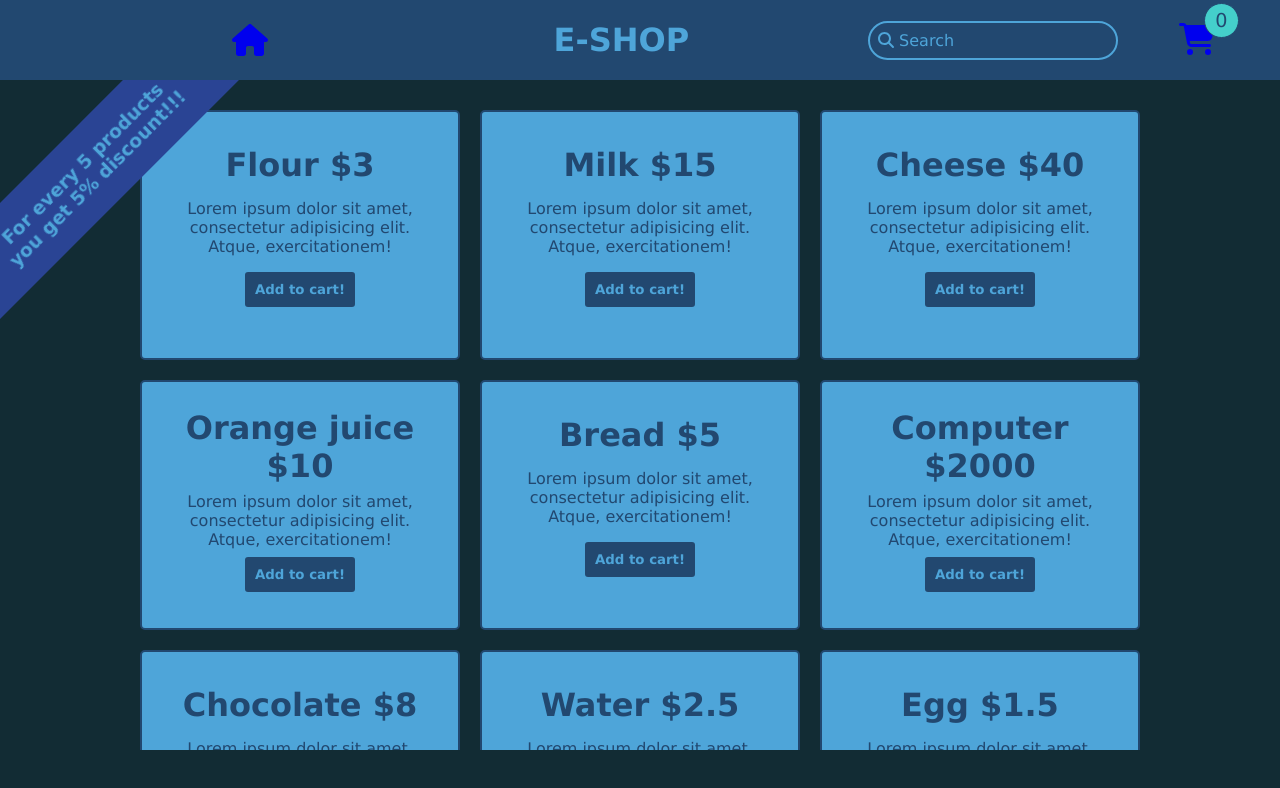
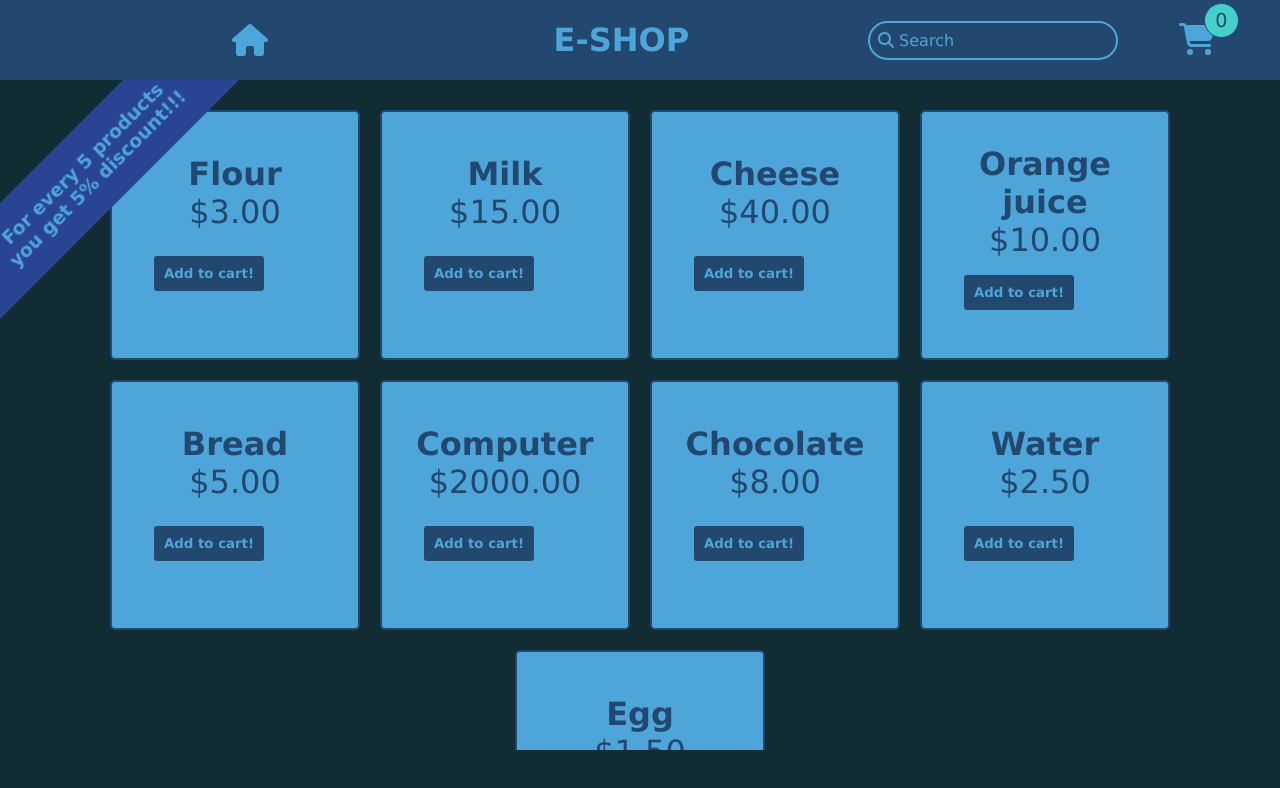
Before and after one commit to Kex027/eshop, a React (Create React App) app in the folder app/: page / in a window 1280 px wide. Shown: the top 788 px of the page. Built offline with nearby package versions, Linux system fonts and the light colour scheme.

Commit message:
Improved nesting routes Price is displayed with two decimal places Created product site with all info

```diff
--- a/app/src/App.css
+++ b/app/src/App.css
@@ -5,3 +5,12 @@
   flex-direction: column;
   height: 100vh;
 }
+
+a {
+  cursor: pointer;
+  color: #4ea5d9;
+}
+
+a:active {
+  color: #44cfcb;
+}
--- a/app/src/App.js
+++ b/app/src/App.js
@@ -5,16 +5,18 @@ import Header from "./features/header/Header";
 import { BrowserRouter, Route, Routes } from "react-router-dom";
 import Cart from "./features/cart/Cart";
 import Page404 from "./Page404";
-import Banner from "./features/banner/Banner";
+import Product from "./features/shop/product/Product";
 
 function App() {
   return (
     <div className="App">
       <BrowserRouter>
         <Header />
-        <Banner />
         <Routes>
-          <Route path="/" element={<Shop />} />
+          <Route path="/">
+            <Route index element={<Shop />} />
+            <Route path=":id" element={<Product />} />
+          </Route>
           <Route path="/cart" element={<Cart />} />
           <Route path="*" element={<Page404 />} />
         </Routes>
--- a/app/src/features/cart/Cart.jsx
+++ b/app/src/features/cart/Cart.jsx
@@ -6,7 +6,7 @@ import Button from "../../components/button/Button";
 
 const Cart = () => {
   const cart = useSelector(getCart);
-  const { discount, quantityToDiscount } = useSelector(getDiscount);
+  const { discount, itemsToDiscount } = useSelector(getDiscount);
   const dispatch = useDispatch();
   let allItemsCost = 0;
   const sortedCart = cart.reduce((acc, item) => {
@@ -38,17 +38,14 @@ const Cart = () => {
             const sum = Math.round(
               quantity *
                 price *
-                Math.pow(
-                  1 - discount,
-                  Math.floor(quantity / quantityToDiscount)
-                )
+                Math.pow(1 - discount, Math.floor(quantity / itemsToDiscount))
             );
             allItemsCost += sum;
             return (
               <>
                 <span>{quantity}</span>{" "}
                 <span>
-                  {name} (${price}){" "}
+                  {name} (${price.toFixed(2)}){" "}
                   <Button
                     text="X"
                     color="#4EA5D9"
@@ -58,18 +55,21 @@ const Cart = () => {
                     }}
                   />
                 </span>{" "}
-                {quantity >= quantityToDiscount ? (
+                {quantity >= itemsToDiscount ? (
                   <span>
-                    <s>${quantity * price}</s> ${sum}
+                    <s className={style.oldPrice}>
+                      ${(quantity * price).toFixed(2)}
+                    </s>{" "}
+                    ${sum}
                   </span>
                 ) : (
-                  <span>${quantity * price}</span>
+                  <span>${(quantity * price).toFixed(2)}</span>
                 )}
               </>
             );
           })}
           <span className={`${style.heading} ${style.lastRow}`}>
-            Everything costs: ${allItemsCost}
+            Everything costs: ${allItemsCost.toFixed(2)}
           </span>
         </div>
       )}
--- a/app/src/features/cart/cart.module.scss
+++ b/app/src/features/cart/cart.module.scss
@@ -23,6 +23,10 @@
     .lastRow {
       grid-column: 1 / span 3;
     }
+
+    .oldPrice {
+      opacity: 0.5;
+    }
   }
   &::-webkit-scrollbar {
     width: 0.5em;
--- a/app/src/features/header/Header.jsx
+++ b/app/src/features/header/Header.jsx
@@ -14,7 +14,7 @@ const Header = () => {
     <div className={style.container}>
       <div className={`${style.display} ${style.content}`}>
         <Link to={`/`} className={`${style.item} ${style.icon}`}>
-          <FontAwesomeIcon icon={faHouse} className={style.pointer} />
+          <FontAwesomeIcon icon={faHouse} />
         </Link>
         <div className={style.item}>
           <h1>E-SHOP</h1>
@@ -27,7 +27,7 @@ const Header = () => {
             {cartLength > 9 ? "9+" : cartLength}
           </span>
           <Link to={`/cart`}>
-            <FontAwesomeIcon icon={faCartShopping} className={style.pointer} />
+            <FontAwesomeIcon icon={faCartShopping} />
           </Link>
         </div>
       </div>
--- a/app/src/features/header/header.module.scss
+++ b/app/src/features/header/header.module.scss
@@ -35,10 +35,6 @@
       }
     }
 
-    .pointer {
-      cursor: pointer;
-    }
-
     .icon {
       font-size: 2em;
     }
--- a/app/src/features/shop/Shop.jsx
+++ b/app/src/features/shop/Shop.jsx
@@ -4,9 +4,7 @@ import style from "./shop.module.scss";
 import { useSelector } from "react-redux";
 import { getAllProducts, getQuery } from "./shopSlice";
 import "react-toastify/dist/ReactToastify.css";
-
-//TODO
-// info o discount
+import Banner from "../banner/Banner";
 
 const Shop = () => {
   const products = useSelector(getAllProducts);
@@ -21,6 +19,8 @@ const Shop = () => {
 
   return (
     <div className={`${style.container}  ${style.display}`}>
+      <Banner />
+
       {getFilteredItems().map((product) => (
         <ShopItem key={product.id} product={product} />
       ))}
--- /dev/null
+++ b/app/src/features/shop/product/Product.jsx
@@ -0,0 +1,23 @@
+import React from "react";
+import { useParams } from "react-router-dom";
+import { useSelector } from "react-redux";
+import { getProductFromCart } from "../shopSlice";
+
+//TODO
+// css to product
+// rating products
+
+const Product = () => {
+  const { id } = useParams();
+  const { name, description, price } = useSelector((state) =>
+    getProductFromCart(state, parseInt(id))
+  );
+
+  return (
+    <div>
+      {name} {price} {description}
+    </div>
+  );
+};
+
+export default Product;
--- a/app/src/features/shop/shopItem/ShopItem.jsx
+++ b/app/src/features/shop/shopItem/ShopItem.jsx
@@ -4,8 +4,11 @@ import { useDispatch } from "react-redux";
 import { addToCart } from "../shopSlice";
 import { toast, ToastContainer } from "react-toastify";
 import Button from "../../../components/button/Button";
+import { faCircleInfo } from "@fortawesome/free-solid-svg-icons";
+import { FontAwesomeIcon } from "@fortawesome/react-fontawesome";
+import { Link } from "react-router-dom";
 
-const ShopItem = ({ product: { id, name, description, price } }) => {
+const ShopItem = ({ product: { id, name, price } }) => {
   const dispatch = useDispatch();
   const capitalizeFirst = (str) => {
     return str.charAt(0).toUpperCase() + str.slice(1);
@@ -18,18 +21,16 @@ const ShopItem = ({ product: { id, name, description, price } }) => {
       closeOnClick: false,
       pauseOnHover: false,
       draggable: false,
-      progress: undefined,
       theme: "dark",
     });
 
   return (
     <div className={`${style.container}  ${style.display}`}>
-      <div className="header">
-        <h1>
-          {capitalizeFirst(name)} ${price}
-        </h1>
+      <div>
+        <h1>{capitalizeFirst(name)}</h1>
+        <p>${price.toFixed(2)}</p>
       </div>
-      <p>{description}</p>
+      <div className={style.clickable}>
         <Button
           text="Add to cart!"
           color="#4EA5D9"
@@ -40,6 +41,10 @@ const ShopItem = ({ product: { id, name, description, price } }) => {
             dispatch(addToCart({ id, name, price }));
           }}
         />
+        <Link to={`/${id}`} className={style.info}>
+          <FontAwesomeIcon icon={faCircleInfo} />
+        </Link>
+      </div>
       <ToastContainer limit={5} />
     </div>
   );
--- a/app/src/features/shop/shopItem/shopItem.module.scss
+++ b/app/src/features/shop/shopItem/shopItem.module.scss
@@ -1,7 +1,7 @@
 @import "../../../variables";
 
 .container {
-  max-width: 320px;
+  width: 250px;
   min-height: 250px;
   padding: 20px;
   background-color: $carolineBlue;
@@ -9,6 +9,16 @@
   border: 2px solid $indigoDye;
   border-radius: 5px;
   margin: 0 10px 20px 10px;
+
+  p {
+    font-size: 2em;
+  }
+
+  .clickable {
+    width: 100%;
+    display: flex;
+    justify-content: space-evenly;
+    align-items: center;
 
     .button {
       padding: 10px;
@@ -25,6 +35,11 @@
         background-color: #122c3422;
       }
     }
+
+    .info {
+      font-size: 2em;
+    }
+  }
 }
 
 .display {
--- a/app/src/features/shop/shopSlice.js
+++ b/app/src/features/shop/shopSlice.js
@@ -28,6 +28,8 @@ export const { setQuery, addToCart, deleteFromCart } = shopSlice.actions;
 export const getAllProducts = (state) => state.shop.allProducts;
 export const getQuery = (state) => state.shop.query;
 export const getCart = (state) => state.shop.cart;
+export const getProductFromCart = (state, action) =>
+  state.shop.allProducts.find((product) => product.id === action);
 export const getCartLength = (state) => state.shop.cart.length;
 export const getDiscount = (state) => state.shop.discount;
 
```
Lines whose indentation alone changed are shown as unchanged.
